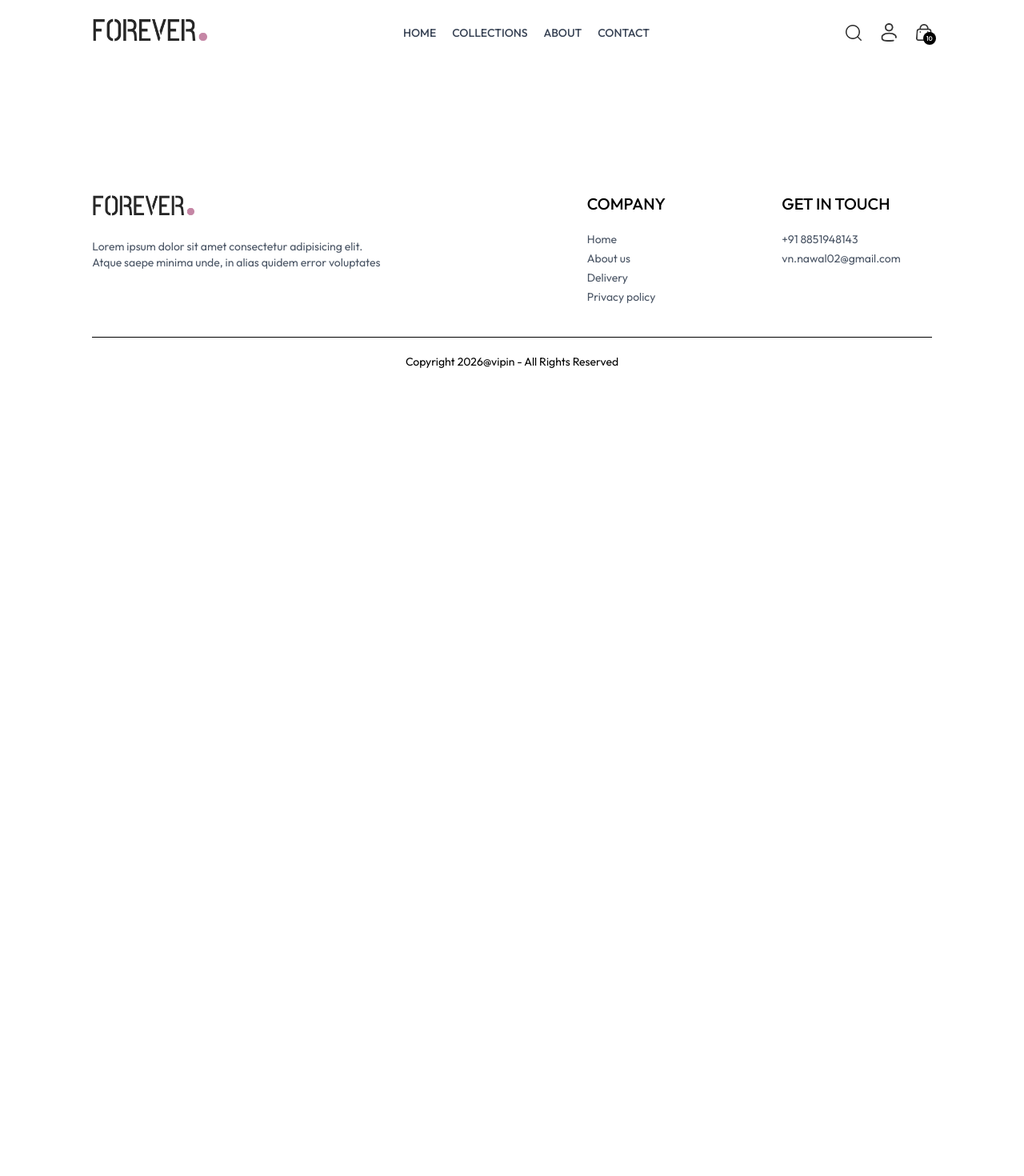
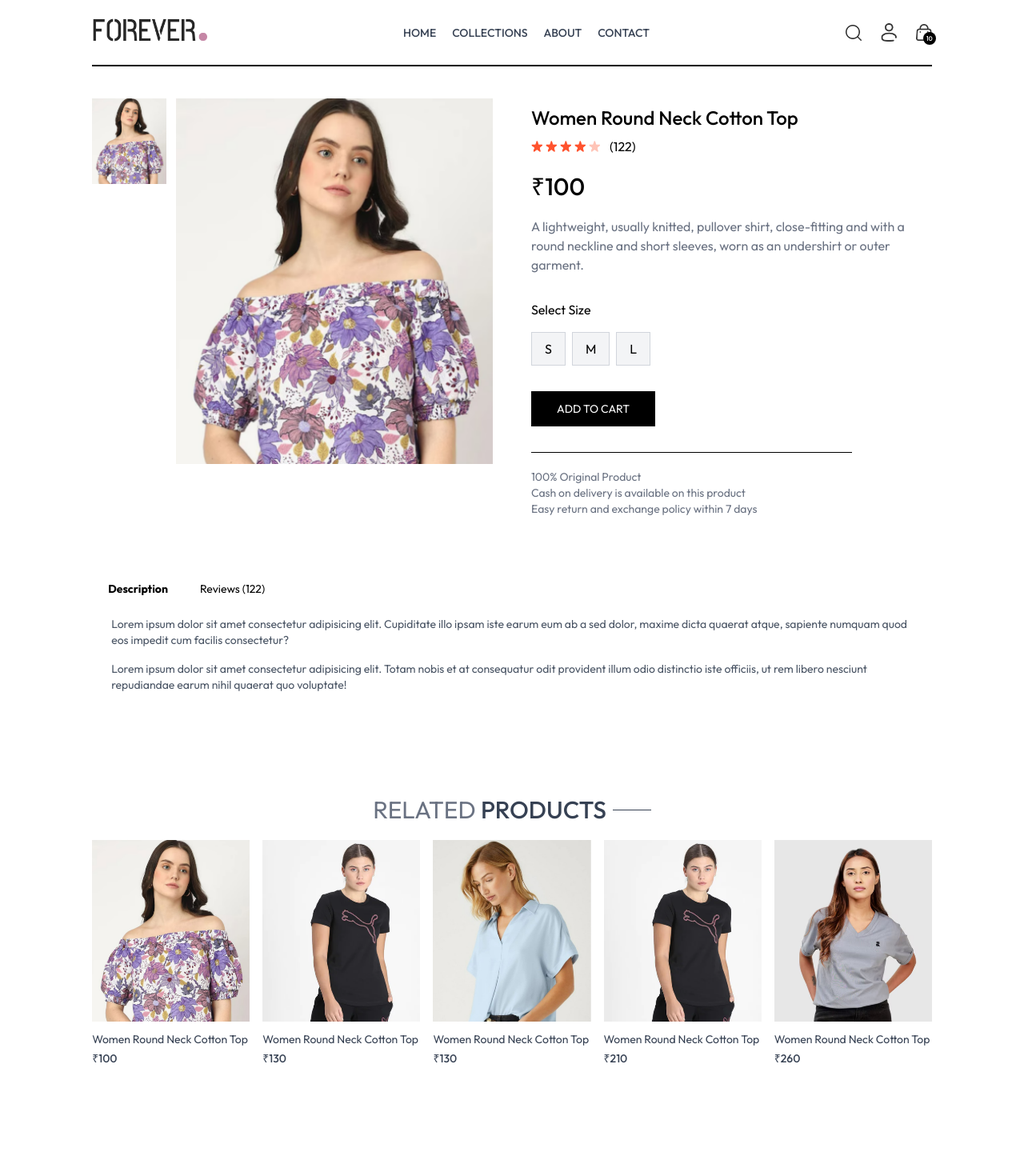
Before and after one commit to vpnnawal02/e-commerce, a React (Vite) app in the folder frontend/: page /product/aaaaa in a window 1280 px wide. Shown: the top 1470 px of the page at 80% size. Before the commit the page ends 800 px from the top, so only its background shows below. Built offline with nearby package versions, Linux system fonts and the light colour scheme.

Commit message:
created product page

```diff
--- a/frontend/src/components/NavBar.jsx
+++ b/frontend/src/components/NavBar.jsx
@@ -7,7 +7,6 @@
 
     const [visible, setVisible] = useState(false)
     const { setShowSearch } = useContext(ShopContext);
-    console.log(setShowSearch)
     return (
         <div className='flex items-center justify-between py-5 font-medium'>
 
--- /dev/null
+++ b/frontend/src/components/RelatedProducts.jsx
@@ -0,0 +1,33 @@
+import React, { useContext, useState, useEffect } from 'react'
+import { ShopContext } from '../context/ShopContext'
+import Title from './Title';
+import ProductItem from './ProductItem';
+
+const RelatedProducts = ({ category, subCategory }) => {
+    const { products } = useContext(ShopContext);
+    const [related, setRelated] = useState([])
+
+    useEffect(() => {
+        if (products.length > 0) {
+            let productCopy = products.slice();
+            productCopy = productCopy.filter((item) => category === item.category);
+            productCopy = productCopy.filter((item) => subCategory === item.subCategory)
+            setRelated(productCopy.slice(0, 5));
+        }
+    }, [products])
+    return (
+        <div className='my-24'>
+            <div className="text-center text-3xl py-2">
+                <Title text1={'RELATED'} text2={'PRODUCTS'} />
+            </div>
+            <div className="grid grid-cols-2 sm:grid-cols-3 md:grid-cols-4 lg:grid-cols-5 gap-4 gap-y-6">
+                {related.map((item, index) => (
+                    <ProductItem key={index} id={item._id} name={item.name} price={item.price} image={item.image} />
+                ))}
+            </div>
+        </div>
+
+    )
+}
+
+export default RelatedProducts
--- a/frontend/src/index.css
+++ b/frontend/src/index.css
@@ -15,6 +15,10 @@
     font-style: normal;
 }
 
+::-webkit-scrollbar {
+    display: none
+}
+
 @media (max-width:640px) {
     a.active {
         background-color: black;
--- a/frontend/src/pages/Product.jsx
+++ b/frontend/src/pages/Product.jsx
@@ -1,11 +1,97 @@
-import React from 'react'
+import React, { useContext, useEffect, useState } from 'react'
+import { useParams } from 'react-router-dom'
+import { ShopContext } from '../context/ShopContext';
+import { assets } from '../assets/frontend_assets/assets';
+import RelatedProducts from '../components/RelatedProducts';
 
 const Product = () => {
-    return (
-        <div>
+    const { productID } = useParams();
+    const { products, currency } = useContext(ShopContext);
+    const [ProductData, setProductData] = useState(false)
+    const [image, setImage] = useState('')
+    const [size, setSize] = useState('')
+
+    const fetchProductData = async () => {
+        products.map((item) => {
+            if (item._id === productID) {
+                setProductData(item)
+                setImage(item.image[0])
+                return null;
+            }
+        })
+    }
+
+    useEffect(() => {
+        fetchProductData();
+    }, [productID, products])
+
+    return ProductData ? (
+        <div className='border-t-2 pt-10 transition-opacity ease-in duration-500 opacity-100'>
+            {/* Product Data */}
+            <div className="flex gap-12 sm:gap-12 flex-col sm:flex-row">
+                {/* Product images  */}
+                <div className="flex-1 flex flex-col-reverse gap-3 sm:flex-row">
+                    <div className="flex sm:flex-col overflow-x-auto sm:overflow-y-scroll justify-between sm:justify-normal sm:w-[18.7%] w-full">
+                        {
+                            ProductData.image.map((item, index) => (
+                                <img onClick={() => setImage(item)} src={item} key={index} className='w-[24%] sm:w-full sm:mb-3 flex-shrink-0 cursor-pointer' alt="" />
+                            ))
+                        }
+                    </div>
+                    <div className="w-full sm:w-[80%]">
+
+                        <img src={image} alt="" className="w-full h-auto" />
+                    </div>
+                </div>
+                {/* Product Info  */}
+                <div className="flex-1 ">
+                    <h1 className='font-medium text-2xl mt-2'>{ProductData.name}</h1>
+                    <div className="flex items-center gap-1 mt-2">
+                        <img src={assets.star_icon} alt="" className="w-3.5" />
+                        <img src={assets.star_icon} alt="" className="w-3.5" />
+                        <img src={assets.star_icon} alt="" className="w-3.5" />
+                        <img src={assets.star_icon} alt="" className="w-3.5" />
+                        <img src={assets.star_dull_icon} alt="" className="w-3.5" />
+                        <p className="pl-2">(122)</p>
+                    </div>
+                    <p className="mt-5 text-3xl font-medium">{currency}{ProductData.price}</p>
+                    <p className="mt-5 text-gray-500 md:4/5">{ProductData.description}</p>
+                    <div className="flex flex-col gap-4 my-8">
+                        <p className="">Select Size</p>
+                        <div className="flex gap-2">
+                            {ProductData.sizes.map((item, index) => (
+                                <button
+                                    onClick={() => setSize(item)}
+                                    className={`border  border-gray-300 py-2 px-4 bg-gray-100 cursor-pointer ${item === size ? 'border-orange-500' : ''}`} key={index}>{item}</button>
+                            ))}
+                        </div>
+                    </div>
+                    <button className="bg-black text-white px-8 py-3 text-sm active:bg-gray-700">ADD TO CART</button>
+                    <hr className='mt-8 sm:w-4/5' />
+                    <div className="text-sm text-gray-500 mt-5 felx flex-col gap-1">
+                        <p className="">100% Original Product</p>
+                        <p className="">Cash on delivery is available on this product</p>
+                        <p className="">Easy return and exchange policy within 7 days</p>
+                    </div>
+                </div>
+            </div>
+            {/* dercroption and review sections */}
+            <div className="mt-20">
+                <div className="flex">
+                    <b className="border-0 px-5 text-sm">Description</b>
+                    <p className="border-0 px-5 text-sm">Reviews (122)</p>
+                </div>
+                <div className="flex flex-col gap-4 border-0 px-6 py-6 text-sm text-gray-600">
+                    <p className="">Lorem ipsum dolor sit amet consectetur adipisicing elit. Cupiditate illo ipsam iste earum eum ab a sed dolor, maxime dicta quaerat atque, sapiente numquam quod eos impedit cum facilis consectetur?</p>
+                    <p>Lorem ipsum dolor sit amet consectetur adipisicing elit. Totam nobis et at consequatur odit provident illum odio distinctio iste officiis, ut rem libero nesciunt repudiandae earum nihil quaerat quo voluptate!</p>
+                </div>
+            </div>
+
+            {/* display related products */}
+            <RelatedProducts category={ProductData.category} subCategory={ProductData.subCategory} />
 
         </div>
-    )
+    ) : <div className="opacity-0"></div>
 }
 
 export default Product
```
